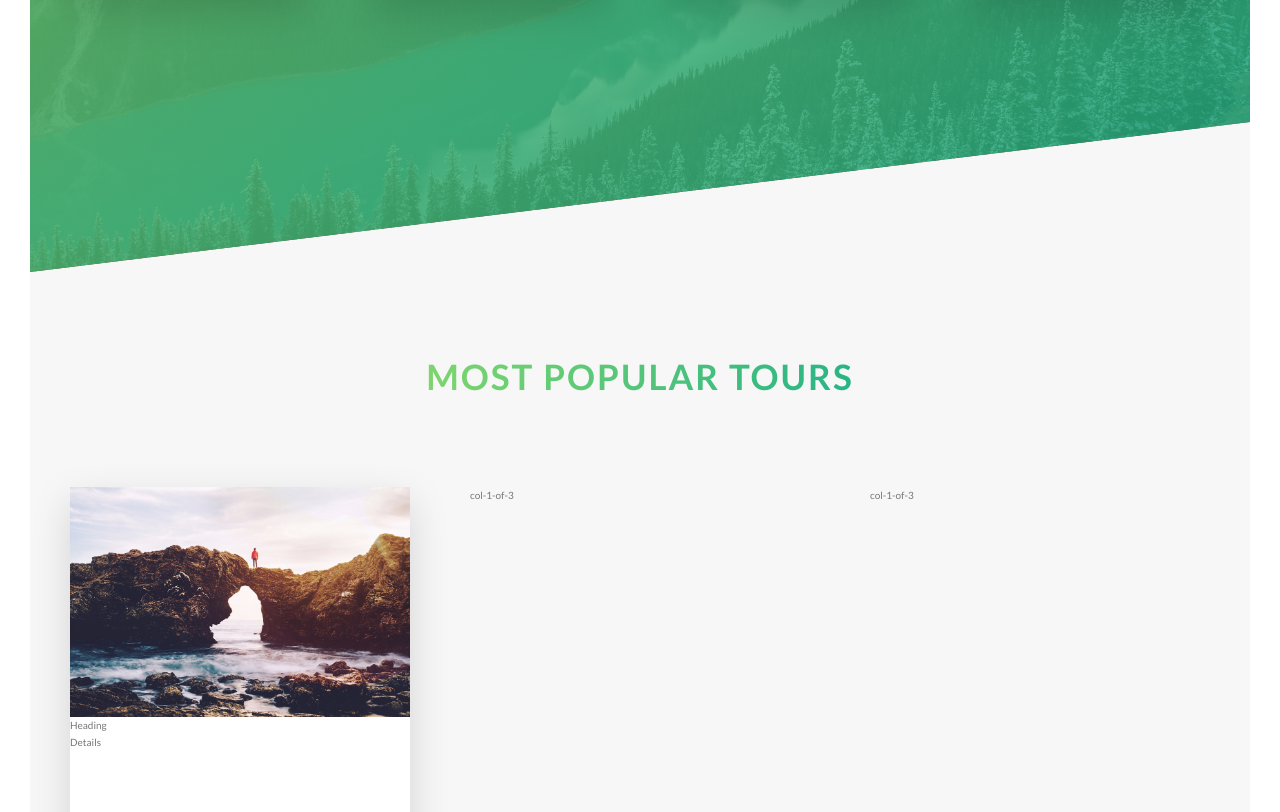
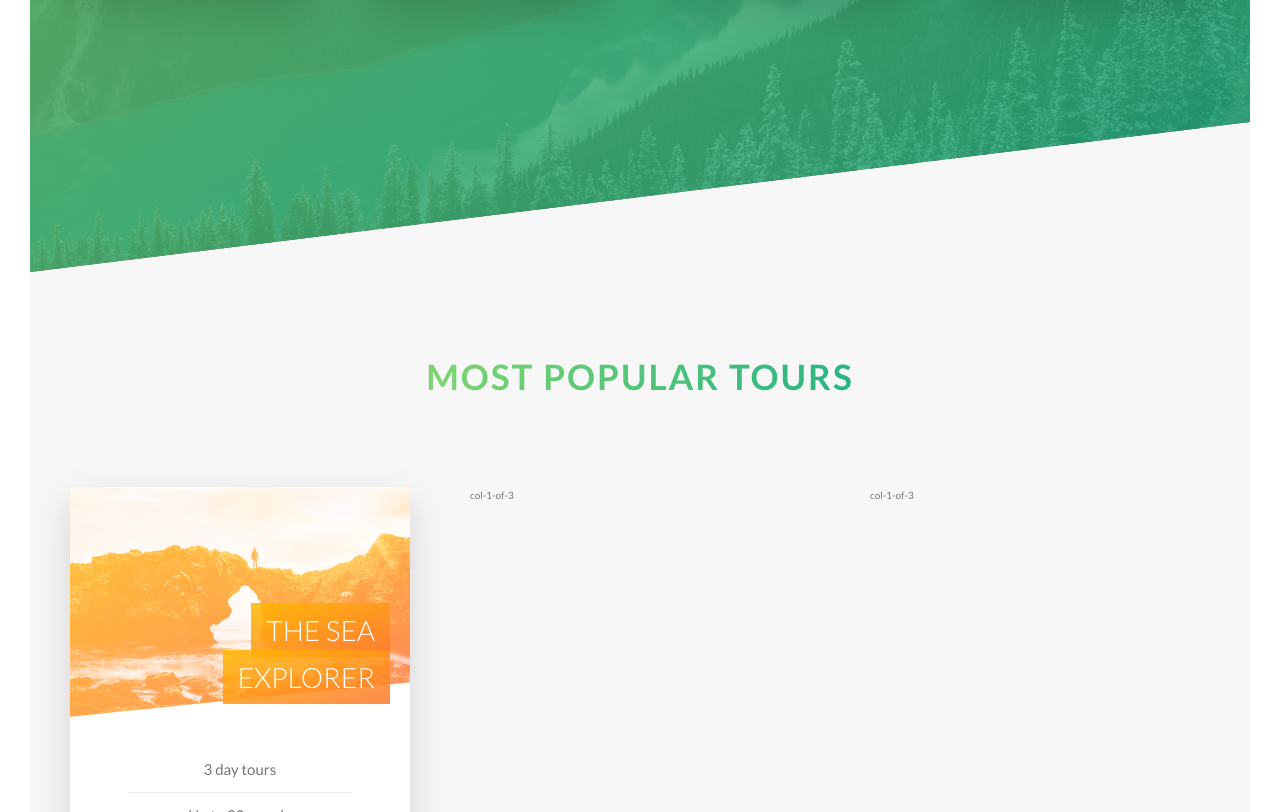
Before and after one commit to Nath-A/advanced-CSS, a plain HTML site: page Natours/index.html in a window 1280 px wide. Shown: the part 1988-2800 px from the top of the page. Drawn offline with Linux system fonts and the light colour scheme.

Commit message:
Section tours WIP - base done

```diff
--- a/Natours/index.html
+++ b/Natours/index.html
@@ -133,11 +133,27 @@
                     <div class="card">
                         <div class="card__side card__side--front">
                             <div class="card__picture card__picture--1">&nbsp;</div>
-                            <div class="card__heading">Heading</div>
-                            <div class="card__details">Details</div>
+                            <h4 class="card__heading">
+                                <span class="card__heading-span card__heading-span--1">The sea explorer</span>
+                            </h4>
+                            <div class="card__details">
+                                <ul>
+                                    <li>3 day tours</li>
+                                    <li>Up to 30 people</li>
+                                    <li>2 tour guides</li>
+                                    <li>Sleep in cozy hotels</li>
+                                    <li>Difficulty : easy</li>
+                                </ul>
+                            </div>
                         </div>
                         <div class="card__side card__side--back card__side--back-1">
-                            BACK
+                            <div class="card__cta">
+                                <div class="card__price-box">
+                                    <p class="card__price-only">Only</p>
+                                    <p class="card__price-value">$297</p>
+                                </div>
+                                <a href="" class="btn btn--white">Book now!</a>
+                            </div>
                         </div>
                     </div>
                 </div>
--- a/Natours/sass/abstracts/_variables.scss
+++ b/Natours/sass/abstracts/_variables.scss
@@ -10,6 +10,7 @@ $color-tertiary-light: #2998ff;
 $color-tertiary-dark: #5643fa;
 
 $color-grey-light-1: #f7f7f7;
+$color-grey-light-2: #eee;
 $color-grey-dark: #777;
 
 $color-white: #fff;
--- a/Natours/sass/components/_card.scss
+++ b/Natours/sass/components/_card.scss
@@ -3,13 +3,13 @@
     perspective: 150rem;
     -moz-perspective: 150rem;
     position: relative;
-    height: 50rem;
+    height: 52rem;
 
 
 
     &__side
     {
-        height: 50rem;
+        height: 52rem;
         transition: all .8s ease;
         position: absolute;
         top: 0;
@@ -17,6 +17,7 @@
         width: 100%;
         backface-visibility: hidden;
         border-radius: 3px;
+        overflow: hidden;
         box-shadow: $box-shadow-component-015;
 
         &--front
@@ -50,10 +51,14 @@
     &__picture
     {
         background-size: cover;
+        height: 23rem;
+        background-blend-mode: screen;
+        -webkit-clip-path: polygon(0 0, 100% 0, 100% 85%, 0 100%);
+        clip-path: polygon(0 0, 100% 0, 100% 85%, 0 100%);
 
         &--1
         {
-            background-image: url(../img/nat-5.jpg);
+            background-image: linear-gradient(to right bottom, $color-secondary-light, $color-secondary-dark), url(../img/nat-5.jpg);
             height: 23rem;
         }
 
@@ -67,4 +72,84 @@
             background-image: url(../img/nat-5.jpg);
         }
     }
+
+    &__heading
+    {
+        font-size: 2.8rem;
+        font-weight: 300;
+        text-transform: uppercase;
+        text-align: right;
+        color: $color-white;
+        position: absolute;
+        top: 12rem;
+        right: 2rem;
+        width: 75%;
+    }
+
+    &__heading-span
+    {
+        padding: 1rem 1.5rem;
+        -webkit-box-decoration-break: clone;
+        box-decoration-break: clone;
+
+        &--1
+        {
+            background-image: linear-gradient(to right bottom, rgba($color-secondary-light, .85), rgba($color-secondary-dark, .85));
+        }
+    }
+
+    &__details
+    {
+        padding: 3rem;
+
+        ul
+        {
+            list-style: none;
+            width: 80%;
+            margin: 0 auto;
+
+            li
+            {
+                text-align: center;
+                font-size: 1.5rem;
+                padding: 1rem;
+
+                &:not(:last-child)
+                {
+                    border-bottom: 1px solid $color-grey-light-2;
+                }
+            }
+        }
+    }
+
+    // BACK SIDE
+    &__cta
+    {
+        position: absolute;
+        top: 50%;
+        left: 50%;
+        transform: translate(-50%, -50%);
+        width: 90%;
+        text-align: center;
+    }
+
+    &__price-box
+    {
+        text-align: center;
+        color: $color-white;
+        margin-bottom: 8rem;
+    }
+
+    &__price-only
+    {
+        font-style: 1.4rem;
+        text-transform: uppercase;
+    }
+
+    &__price-value
+    {
+        font-size: 6rem;
+        font-weight: 100;
+    }
+
 }
--- a/Natours/sass/layout/_header.scss
+++ b/Natours/sass/layout/_header.scss
@@ -3,16 +3,13 @@
     position: relative;
     height: 95vh;
     background-image: linear-gradient(to right bottom,
-            rgba($color-primary-light,.8),
-            rgba($color-primary-dark,.8)),
-            url(../img/hero.jpg);
+            rgba($color-primary-light, .8),
+            rgba($color-primary-dark, .8)),
+        url(../img/hero.jpg);
     background-position: top center;
     background-size: cover;
+    -webkit-clip-path: polygon(0 0, 100% 0, 100% 80vh, 0 100%);
     clip-path: polygon(0 0, 100% 0, 100% 80vh, 0 100%);
-    /* Added by myself */
-    display: grid;
-    justify-items: center;
-    align-items: center;
 
     &__logo-box
     {
@@ -32,6 +29,6 @@
         top: 40%;
         left: 50%;
         transform: translate(-50%, -50%);
-        text-align:center;
+        text-align: center;
     }
 }
```
Also changed, not shown: Natours/css/style.css, README.md, readme/box-decoration-break-clone.JPG (added), 1 other file.
